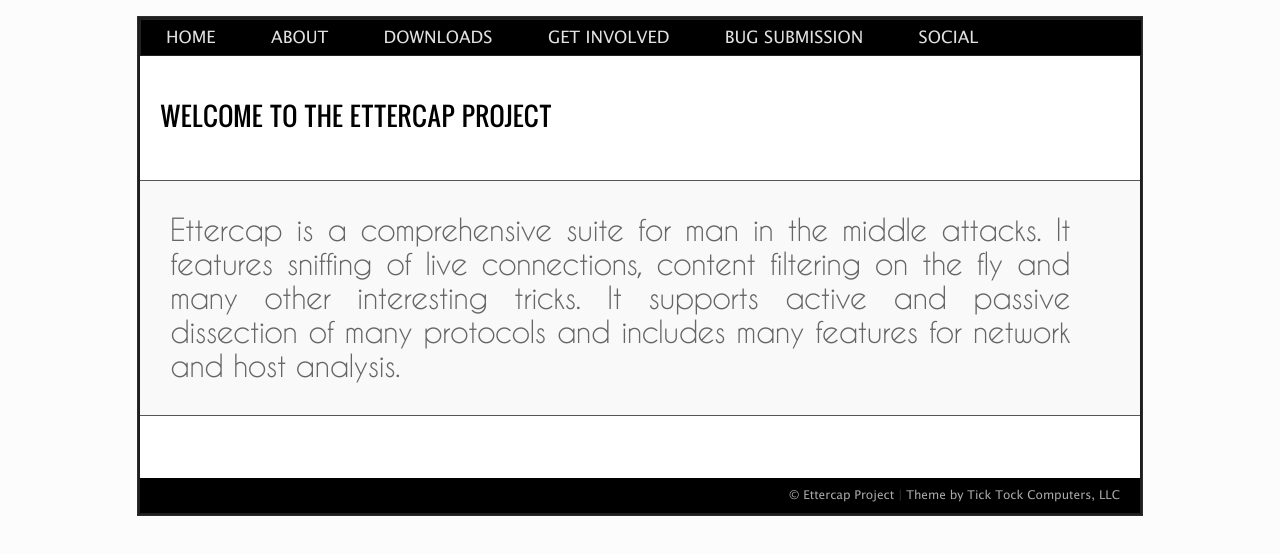
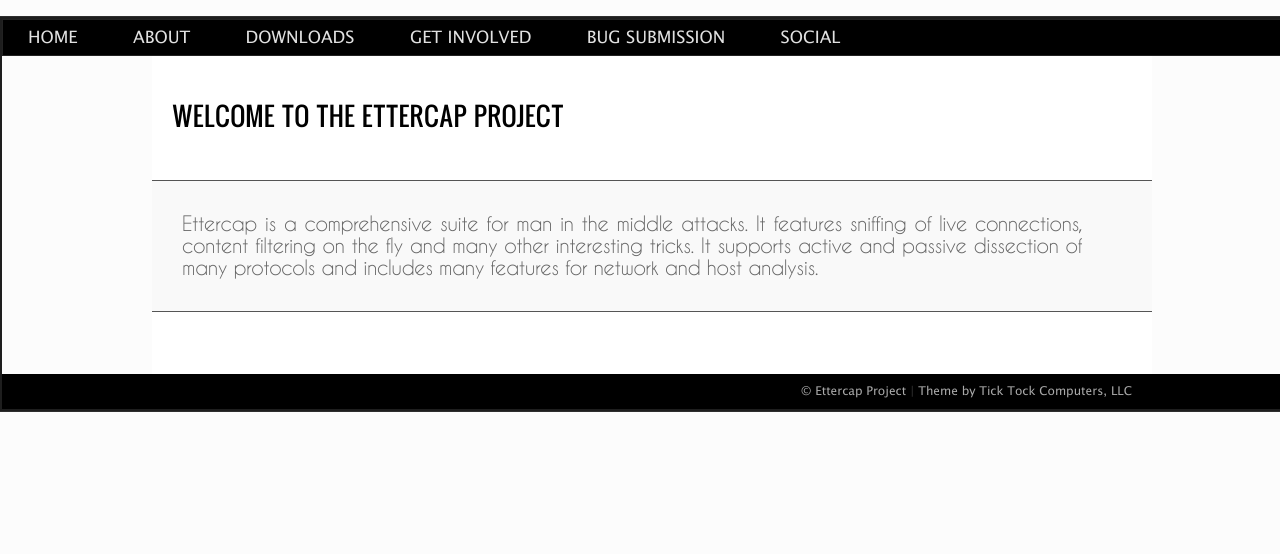
Before and after one commit to Ettercap/ettercap.github.io, a plain HTML site: page index.html in a window 1280 px wide. Shown: the part 378-932 px from the top of the page. After the commit the page ends 829 px from the top, so only its background shows below. Drawn offline with Linux system fonts and the light colour scheme.

Commit message:
minor fixes on css

```diff
--- a/desktop.css
+++ b/desktop.css
@@ -9,7 +9,7 @@
     padding:10px 50px 10px 10px;
     width:940px;
     margin:25px -40px 25px -20px;
-    font-size:30px;
+    font-size:20px;
 }
 
 
@@ -69,7 +69,7 @@
 }
 
 #digi-nav ul{
-    width:1000px;
+    width:1300px;
     display:block;
     margin:0px auto;
     padding:0px;
@@ -104,7 +104,7 @@
 }
 
 .container {
-    width:1000px;
+    width:1300px;
     display:block;
     border:solid #1e1e1e 2px;
     outline:solid #2e2e2e 1px;
```
